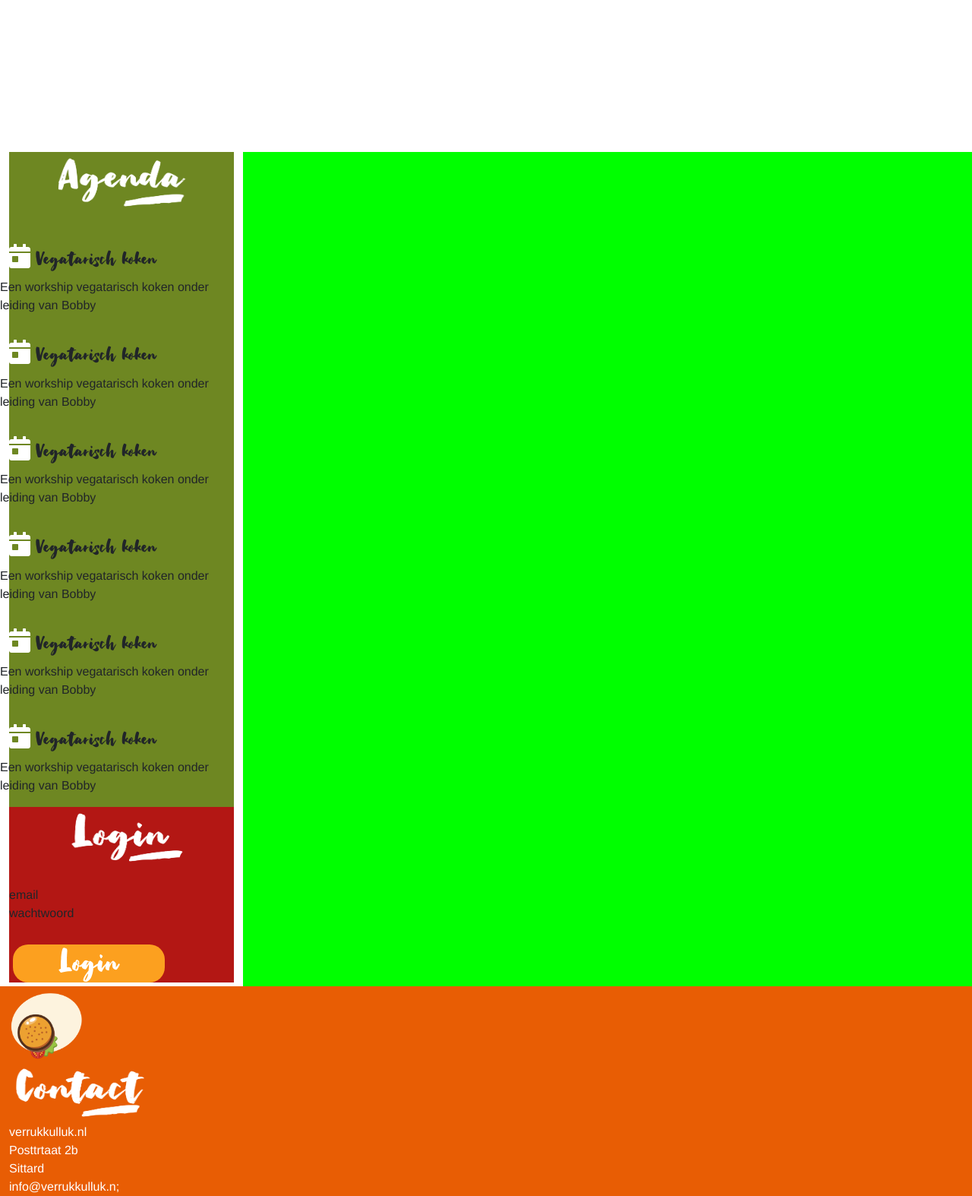
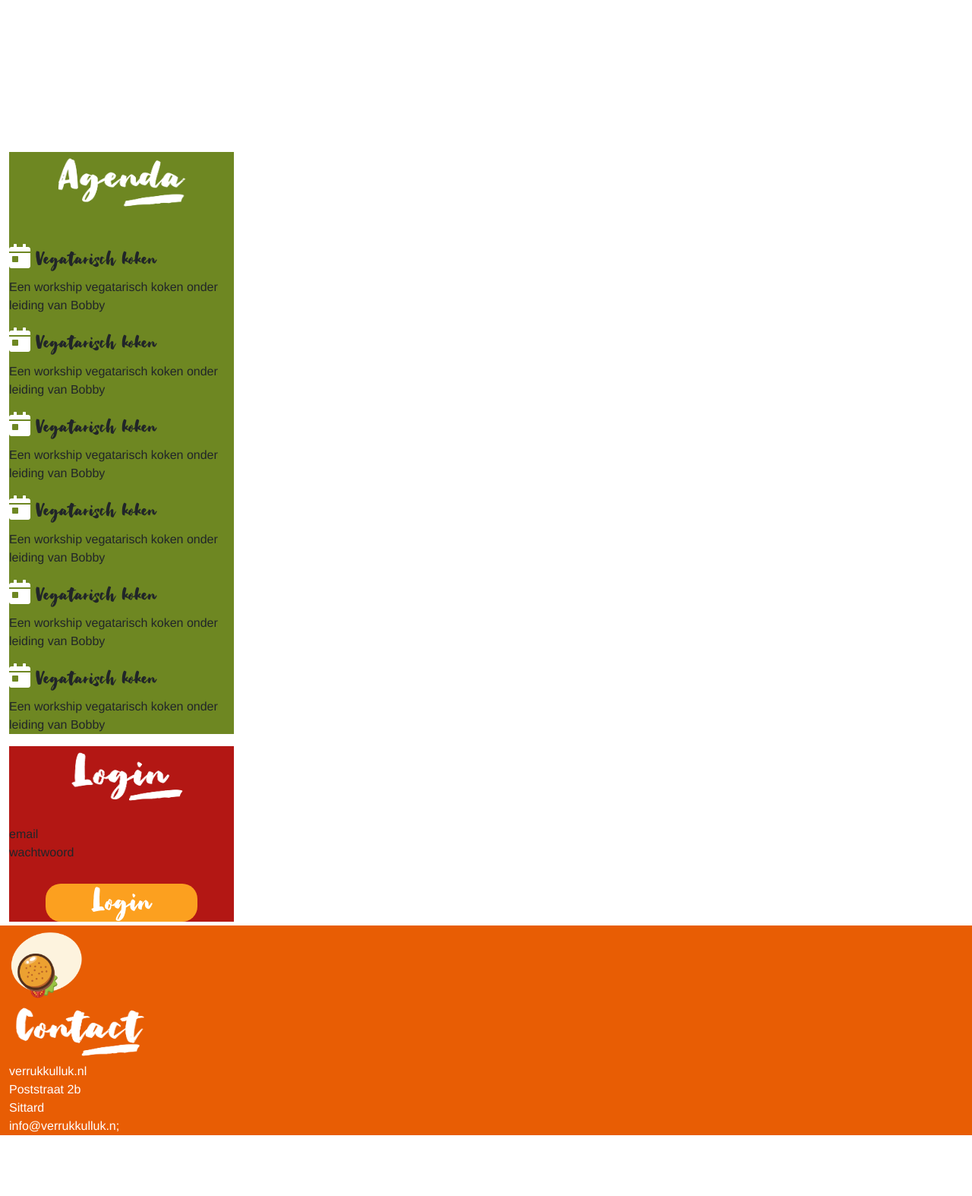
Before and after one commit to Stef-L-021/educom-verrukkulluk-1668679088, a PHP site: template templates/main.html.twig in a window 1280 px wide. Shown: the part 520-2094 px from the top of the page at 76% size. After the commit the page ends 2014 px from the top, so only its background shows below. Run offline with PHP 8.4, Linux system fonts and the light colour scheme; the template is opened without the code that fills it, so the values that code supplies are empty; some libraries are stand-ins or nearby versions.

Commit message:
row weggehaalde zodat agenda witte rand heeft

```diff
--- a/templates/main.html.twig
+++ b/templates/main.html.twig
@@ -37,13 +37,11 @@
         <div class="col-md-3" style="background-color: #FFF">
             <div class="col-md-12" style="background-color: #6e8722">
                 <center> <img src="assets/img/verrukkulluk-agenda.png" style="height: 80px; width: 187px"/> </center> <br>
-                <div class="row"> {# Rijen met input van de agenda #}
                 {% for calendar in 0..5 %}
                     <p> <h3>  <i class="fa fa-calendar-day" style="color:white"></i>
                     Vegatarisch koken </h3>
                     Een workship vegatarisch koken onder leiding van Bobby </p>
                 {% endfor %}
-                </div> {# Einde rijen input #}
             </div> {# Einde agenda class #} {# Hier stonden de line breaks #}
 
             <div class="col-md-12" style="background-color: #b31714">
@@ -52,7 +50,7 @@
                 {# invulvak #}
                 wachtwoord <br>
                 {# invulvak #} <br>
-                <div id="login" class="login_button"> Login </div>
+                <center> <div id="login" class="login_button"> Login </div> </center>
             </div>
 
 
@@ -65,7 +63,7 @@
 
 
         <!-- Content -->
-        <div class="col-md-9" style="background-color: #0F0">
+        <div class="col-md-9" style="background-color: #FFF">
             <div class="row">
                 {%  block content %}
 
@@ -80,7 +78,7 @@
             <img src="assets/img/verrukkulluk-pay-off.png" style="height: 100px; width: 100px"/> <br>
             <img src="assets/img/verrukkulluk-contact.png" style="height: 80px; width: 187px"/> <br>
             verrukkulluk.nl <br>
-            Posttrtaat 2b <br>
+            Poststraat 2b <br>
             Sittard <br>
             info@verrukkulluk.n;
         </div>
```
